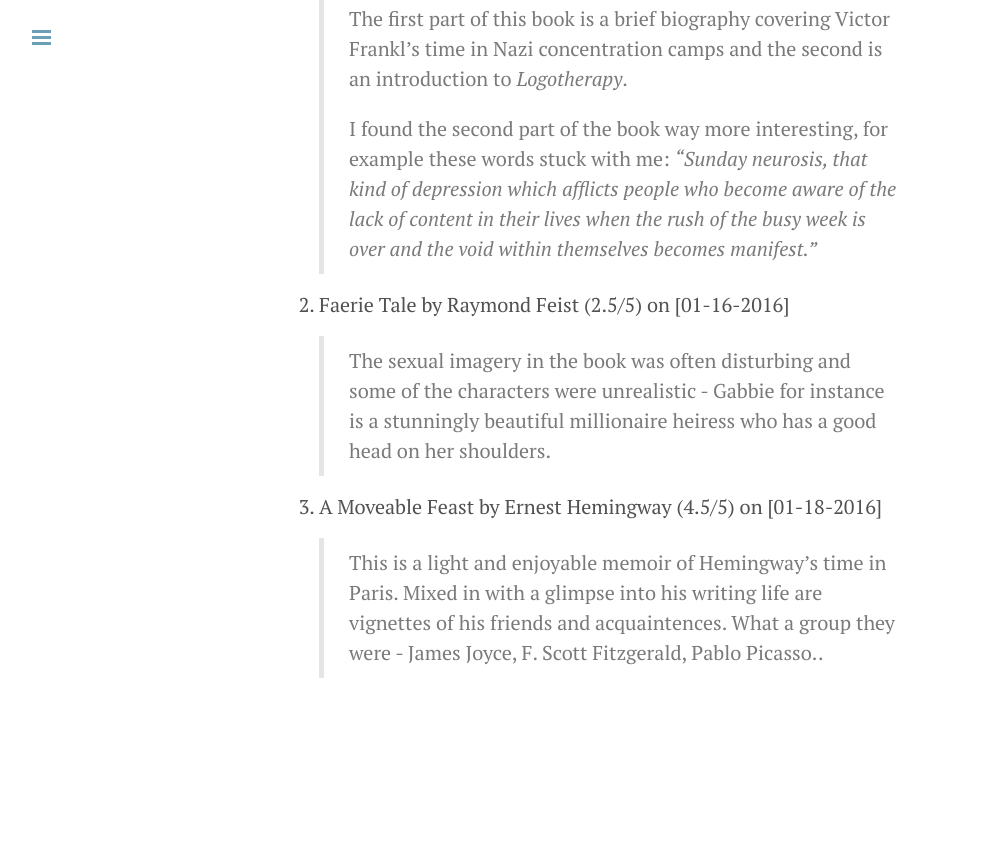
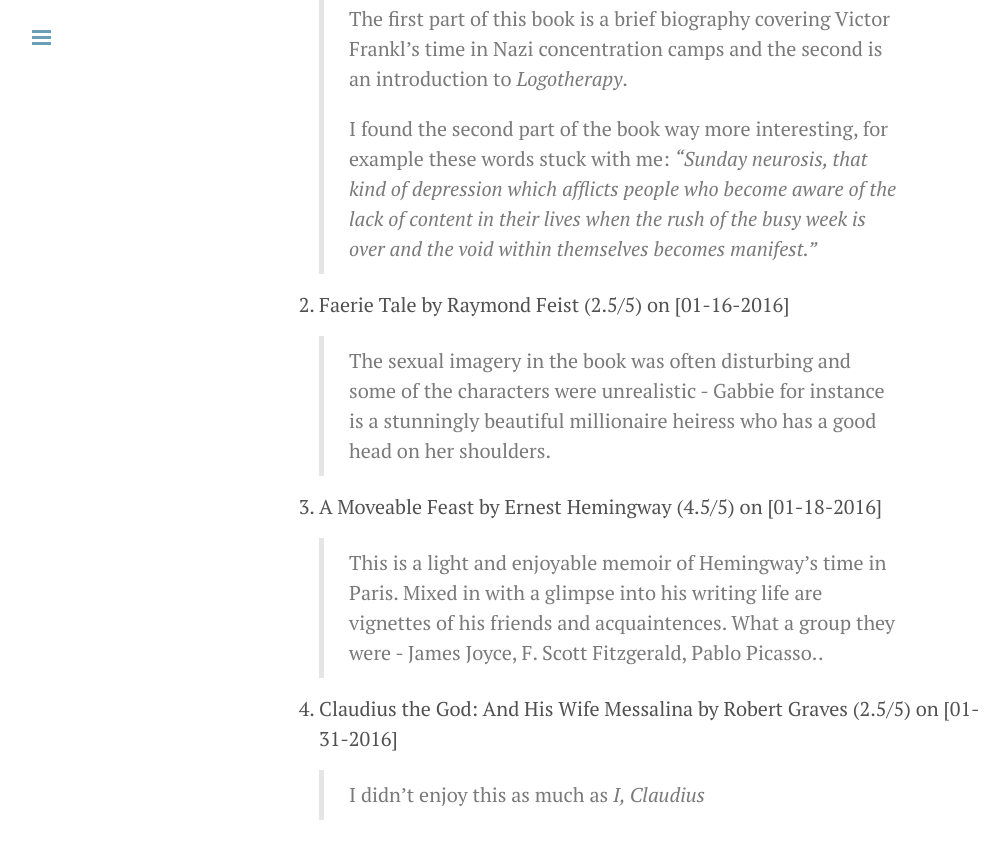
Before and after one commit to regularcoder/regularcoder, a Jekyll site: the page built from reading.md, in a window 1280 px wide and 900 px high, scrolled down 602 px. Shown: the top 859 px of the window, without its empty margins (1-1000 px from the left). Built offline with Jekyll 4.4.1, drawn with Linux system fonts in a browser that asks for light colours; Markdown is read by kramdown in place of the engine named in the settings; before the commit the page ends 1360 px from its top, so only the background shows below that.

Commit message:
Added new book to reading list

```diff
--- a/reading.md
+++ b/reading.md
@@ -20,3 +20,6 @@
 
 3. A Moveable Feast by Ernest Hemingway (4.5/5) on [01-18-2016]
 > This is a light and enjoyable memoir of Hemingway's time in Paris. Mixed in with a glimpse into his writing life are vignettes of his friends and acquaintences. What a group they were - James Joyce, F. Scott Fitzgerald, Pablo Picasso..
+
+4. Claudius the God: And His Wife Messalina  by Robert Graves (2.5/5) on [01-31-2016]
+> I didn't enjoy this as much as *I, Claudius*
```
Also changed, not shown: categories.md (+1 -1 lines).
